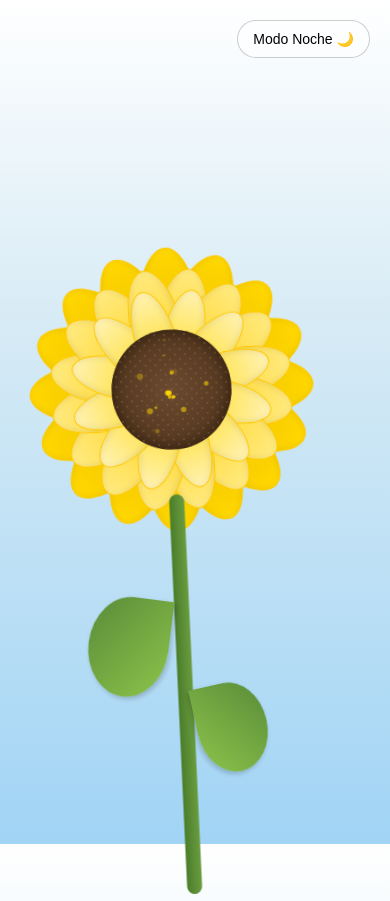
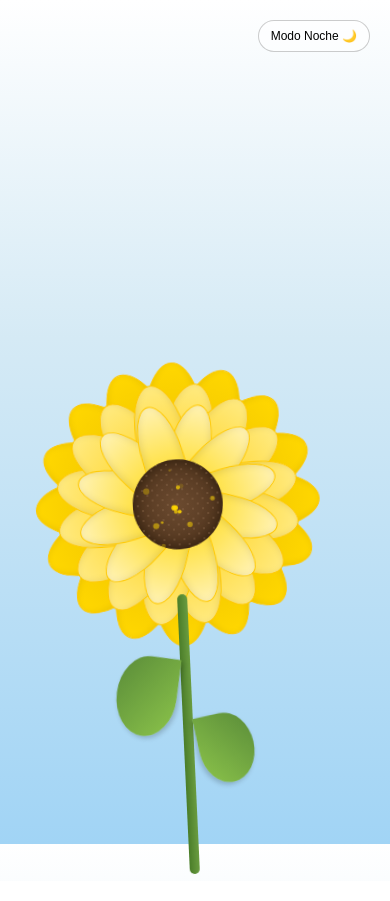
Before and after one commit to JafetC2005/Girasol-Deshojable, a plain HTML site: page index.html in a window 390 px wide. Drawn offline with Linux system fonts and the light colour scheme; a web font is replaced by a local one.

Commit message:
Add files via upload

```diff
--- a/index.html
+++ b/index.html
@@ -416,5 +416,59 @@ window.onload = () => {
 
 <!-- Tu script externo -->
 <script src="script.js"></script>
+<head>
+  <style>
+    /* Aquí ya tienes todo tu CSS del girasol */
+
+    /* --- Responsive para móviles --- */
+    @media (max-width: 768px) {
+        .sunflower-container {
+            transform: scale(0.7);
+            bottom: -30px;
+        }
+
+        .head {
+            width: 180px;
+            height: 180px;
+            bottom: 280px;
+        }
+
+        .center {
+            width: 90px;
+            height: 90px;
+        }
+
+        .stem {
+            height: 280px;
+            width: 10px;
+        }
+
+        .leaf.leaf-1 {
+            width: 60px;
+            height: 80px;
+            bottom: 140px;
+            left: 20px;
+        }
+
+        .leaf.leaf-2 {
+            width: 55px;
+            height: 70px;
+            bottom: 90px;
+            left: 100px;
+        }
+
+        .floating-phrase {
+            font-size: 20px;
+            -webkit-text-stroke: 2px black;
+        }
+
+        #night-mode-toggle {
+            font-size: 12px;
+            padding: 8px 12px;
+        }
+    }
+  </style>
+</head>
+
 </body>
 </html>
```
